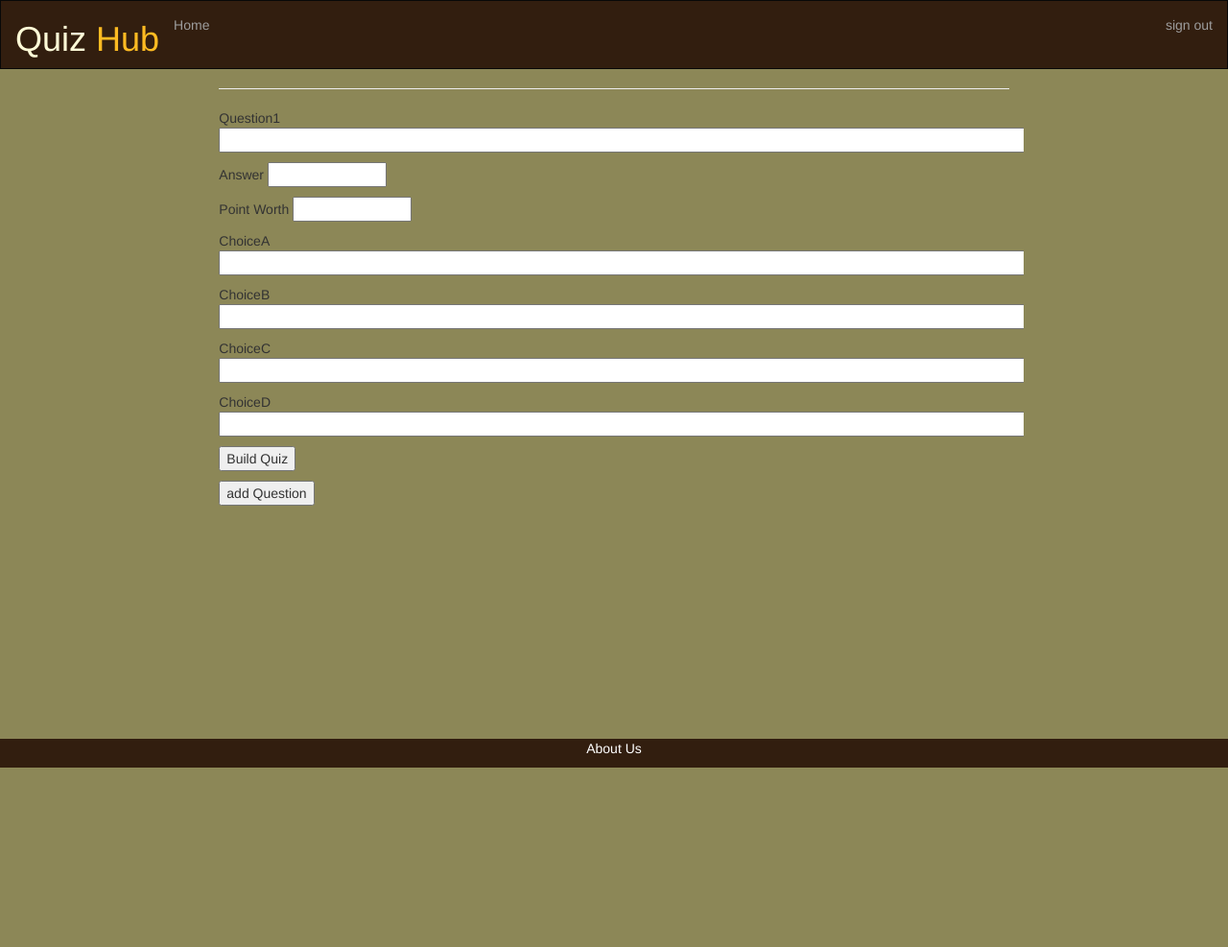
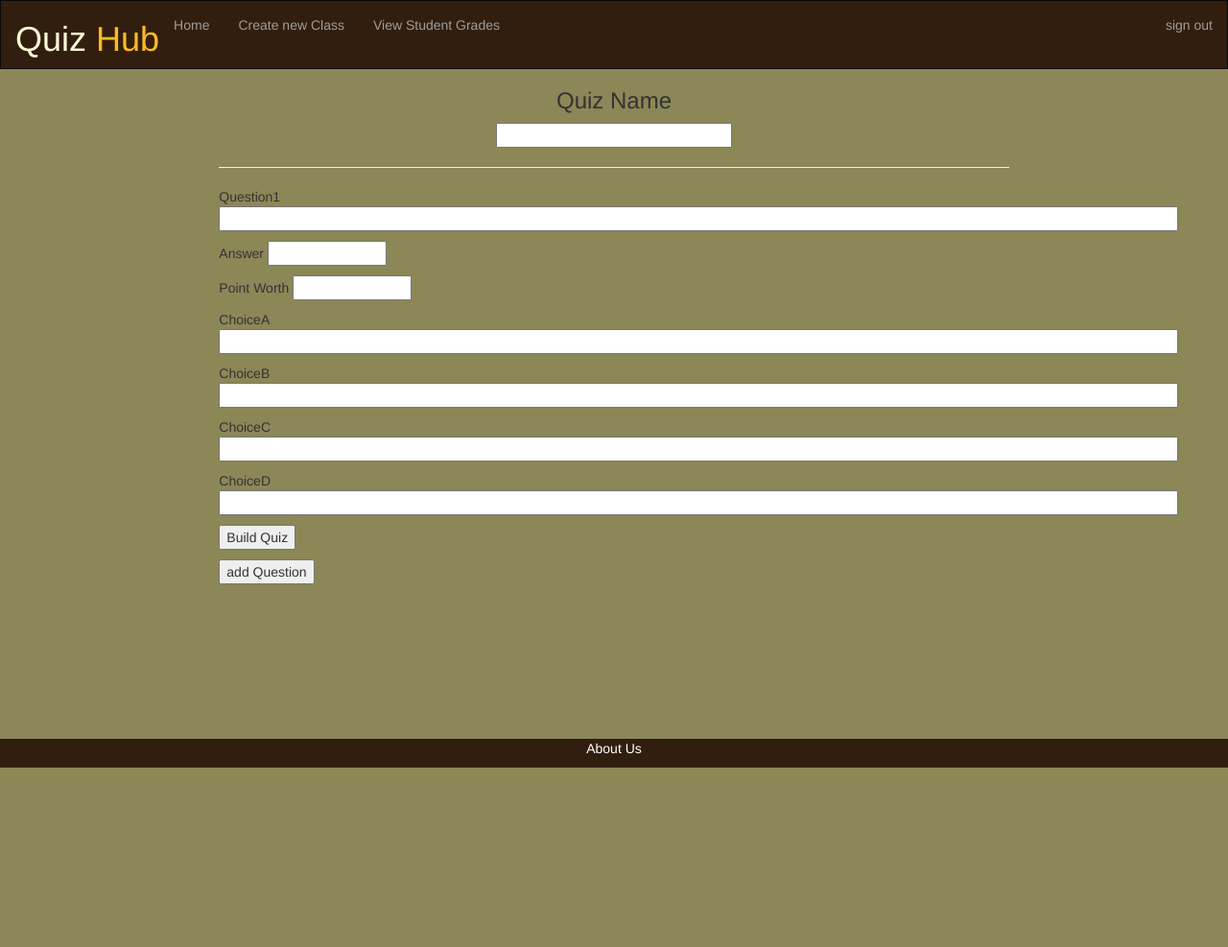
Before and after one commit to xlab-classes/cse442-spring2022-team-unpaid-workers, a Flask app: page /buildQuiz in a window 1280 px wide. Shown: the whole page at 96% size. After the commit the page ends 800 px from the top, so only its background shows below. Run offline with Flask 2, Linux system fonts and the light colour scheme; some libraries are stand-ins or nearby versions.

```diff
--- a/Server.py
+++ b/Server.py
@@ -72,7 +72,7 @@ def accessQuiz():
         full_quiz = json.loads(json_quiz)
         quiz_template = ""
         final_template = ""
-        f = open("templates/quiz.html", "r")
+        f = open("templates/student_take_quiz.html", "r")
         for line in f:
             final_template += line
 
@@ -136,7 +136,7 @@ def buidQuiz():
 
         if dict.get('build quiz') is None:
 
-            f = open("templates/teacher_or_studentquiz.html", "r")
+            f = open("templates/teacher_create_quiz.html", "r")
             t = ""
             for line in f:
                 t += line
@@ -196,7 +196,7 @@ def buidQuiz():
 
             return template
     else:
-        return render_template("teacher_or_studentquiz.html")
+        return render_template("teacher_create_quiz.html")
 
 
 @app.route('/new', methods=['POST', 'GET'])
--- a/templates/teacher_or_studentquiz.html
+++ b/templates/teacher_create_quiz.html
@@ -16,13 +16,14 @@
         }
 
         /* Set height of the grid so .sidenav can be 100% (adjust as needed) */
-        .row.content {height: 450px}
+        .row.content {height: 50px}
 
         /* Set gray background color and 100% height */
         .sidenav {
             padding-top: 20px;
             background-color: #8C8757;
             height: 100%;
+
         }
 
         /* Set black background color, white text and some padding */
@@ -37,7 +38,7 @@
         }
 
         /* On small screens, set height to 'auto' for sidenav and grid */
-        @media screen and (max-width: 767px) {
+        @media screen and (max-width: 746px) {
             .sidenav {
                 height: auto;
                 padding: 15px;
@@ -73,6 +74,10 @@
         #txt{
             resize: none;
         }
+        .centerbox{
+            text-align:center;
+            font-size:30px
+        }
 
 
     </style>
@@ -89,8 +94,9 @@
         <div id="myNavbar">
             <ul class="nav navbar-nav">
 
-                <li> <a href="#"><p> Home</p> </a>   </li> <!--replace # to another url -->
-                <li><a href="#" ><p> {% print(s) %}</p></a></li> <!--replace # to another url -->
+                <li> <a href=" "><p> Home</p > </a >   </li>    <!--replace # to another url -->
+                <li><a href="#" ><p> Create new Class</p ></a > </li>   <!--replace # to another url -->
+                <li><a href="#" ><p> View Student Grades</p ></a > </li>   <!--replace # to another url -->
             </ul>
             <ul class="nav navbar-nav navbar-right">
                 <li><a href="#">sign out</a></li>
@@ -102,31 +108,29 @@
 
 <div class="container-fluid text-center">
     <div class="row content">
-        <div class="col-sm-2 sidenav">
-        </div>
+        <div class="col-sm-2 sidenav"></div>
         <div class="col-sm-8 text-left">
 
-            <hr>
+            <form action="http://localhost:9377/buildQuiz" method="POST">
+                <div style="text-align: center"><h3>Quiz Name</h3>
+                    <input type = "text" name = "Quiz_name" size="120" style="display: inline-block;width: 30%; min-width: 100px;"/></div >
+                <hr>
 
-            <form action="http://localhost:9377/buildQuiz" method="POST">
-                <p>Question1 <input type = "text" name = "Question_1" size="120"/></p>
-                <p>Answer <input type = "text" name = "Answer_1" size="12"/></p>
-                <p>Point Worth <input type = "text" name = "Point_1" size="12"/></p>
-                <p>ChoiceA <input type = "text" name = "Choice_A_1" size="120" /></p>
-                <p>ChoiceB <input type = "text" name = "Choice_B_1" size="120"/></p>
-                <p>ChoiceC <input type = "text" name = "Choice_C_1" size="120"/></p>
-                <p>ChoiceD <input type = "text" name = "Choice_D_1" size="120"/></p>
-                <p><input type = "submit" value = "Build Quiz" name="build quiz"/></p>
-                <p><input type="submit" value="add Question" name="add question"/></p>
-
+                <p>Question1 <input type = "text" name = "Question_1" size="120"/></p >
+                <p>Answer <input type = "text" name = "Answer_1" size="12"/></p >
+                <p>Point Worth <input type = "text" name = "Point_1" size="12"/></p >
+                <p>ChoiceA <input type = "text" name = "Choice_A_1" size="120" /></p >
+                <p>ChoiceB <input type = "text" name = "Choice_B_1" size="120"/></p >
+                <p>ChoiceC <input type = "text" name = "Choice_C_1" size="120"/></p >
+                <p>ChoiceD <input type = "text" name = "Choice_D_1" size="120"/></p >
+                <p><input type = "submit" value = "Build Quiz" name="build quiz"/></p >
+                <p><input type="submit" value="add Question" name="add question"/></p >
 
             </form>
 
 
         </div>
-        <div class="col-sm-2 sidenav">
 
-        </div>
     </div>
 </div>
 
```
Also changed, not shown: templates/student_take_quiz.html (renamed from templates/quiz.html, +31 -0 lines).
